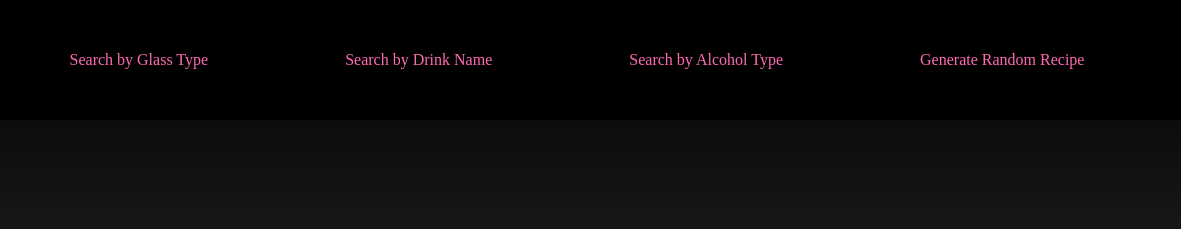
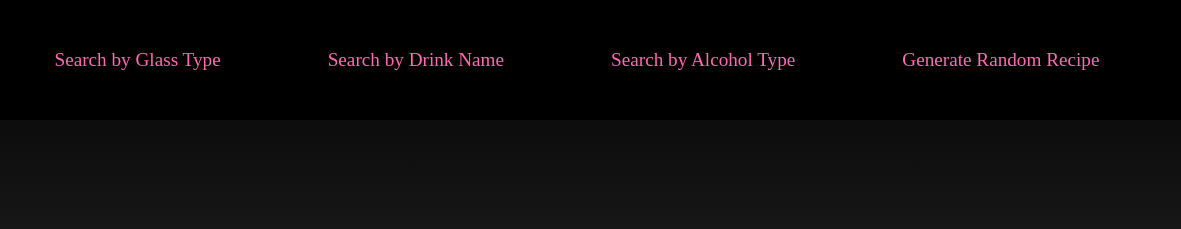
Before and after one commit to gbrogers/drink-app, a website: page public/index.html in a window 1280 px wide. Shown: the top 229 px of the page, 99-1280 px from the left. Drawn offline with nearby package versions, Linux system fonts and the light colour scheme.

Commit message:
navbar updates

```diff
--- a/public/styles.css
+++ b/public/styles.css
@@ -386,6 +386,9 @@ footer {
   color: hotpink;
   padding: 20px;
 }
+.menu li a {
+  font-size: 1.2em;
+}
 
 .nav-header li a:hover,
 .nav-header .menu-btn:hover {
@@ -400,6 +403,7 @@ footer {
   font-size: 2em;
   padding: 10px 20px;
   text-decoration: none;
+  max-width: 50px;
 }
 
 /* menu */
```
